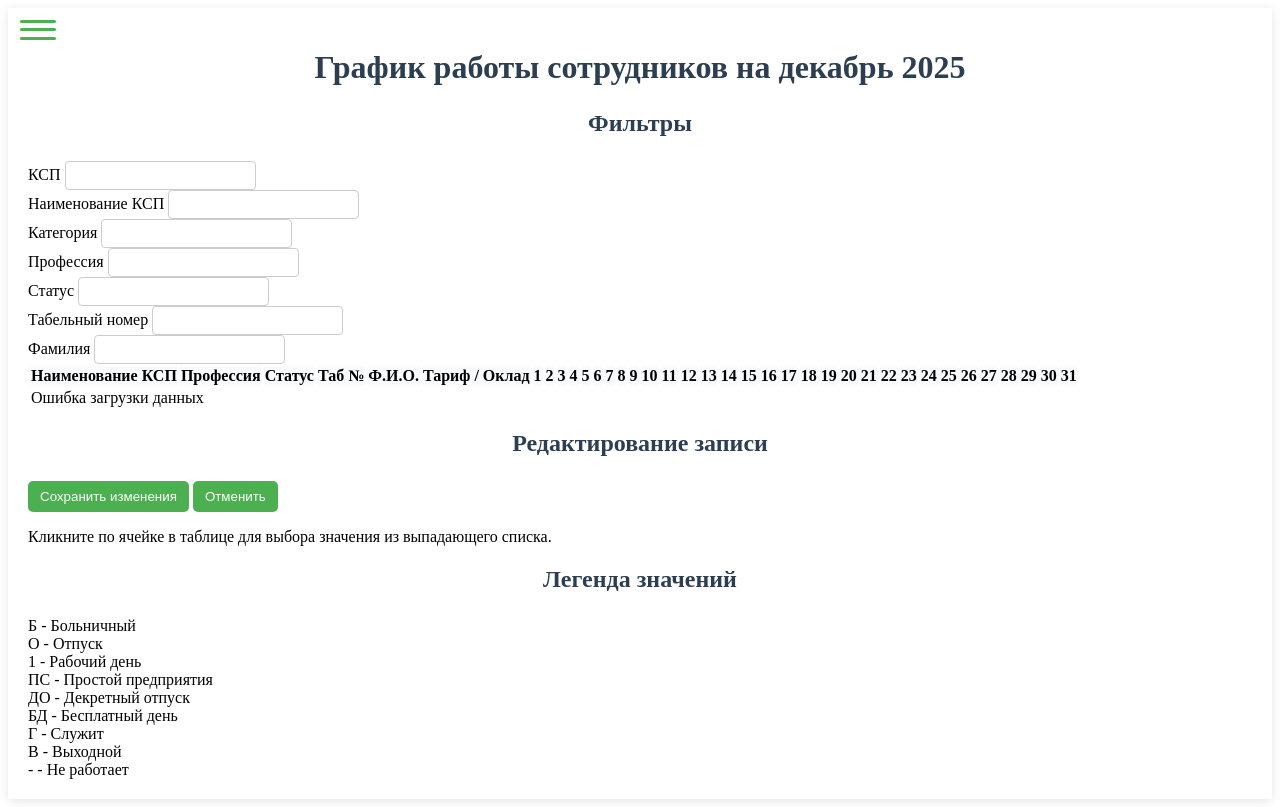
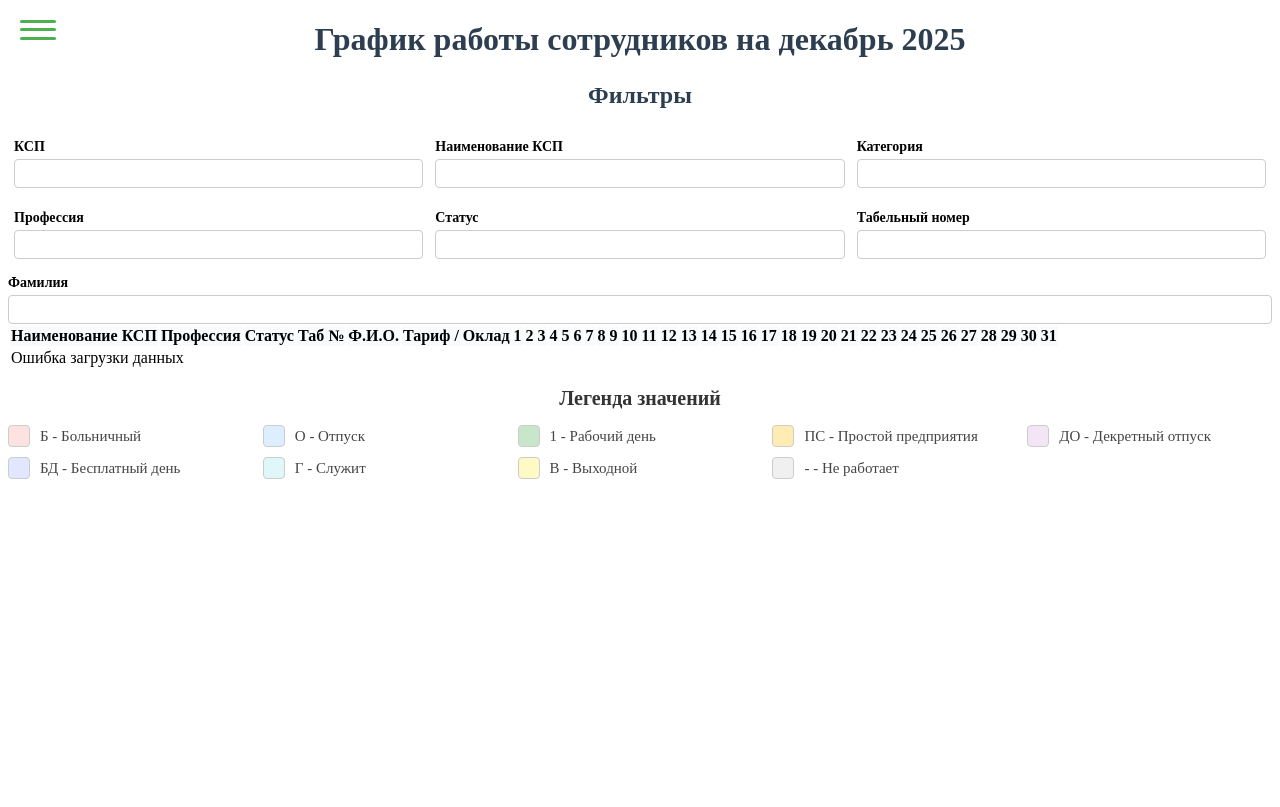
Before and after one commit to PyRusAdmin/Formation-work-schedule, a FastAPI app: page /report_card_12 in a window 1280 px wide. After the commit the page ends 479 px from the top, so only its background shows below. Run offline with FastAPI, Linux system fonts and the light colour scheme; tables that the repository leaves empty hold one stand-in row (values such as "Sample post"); data that the repository does not hold is empty.

Commit message:
Формирование внешнего вида

```diff
--- a/static/css/style.css
+++ b/static/css/style.css
@@ -268,11 +268,20 @@
 .container {
 /*    width: 100%; *//* Ширина страницы */
 /*    max-width: 1300px;*/
-    margin: 0 auto;
+/*    margin: 0 auto;*/
     background-color: white;
-    padding: 20px;
+/*    padding: 100%;*/
     /*    border-radius: 8px;*/
-    box-shadow: 0 2px 10px rgba(0, 0, 0, 0.1);
+    /*    box-shadow: 0 2px 10px rgba(0, 0, 0, 0.1);*/
+}
+
+
+/* Основные стили */
+.container {
+/*    margin: 0 auto;*/
+/*    background-color: white;*/
+/*    padding: 20px;*/
+/*    box-shadow: 0 2px 10px rgba(0, 0, 0, 0.1);*/
 }
 
 /* Дни */
@@ -425,96 +434,51 @@
 }
 
 /* ======= СТАТУСЫ ДНЕЙ ======= */
-.legend-color.red {
-    background: #fde2e2;
-}
-
+.legend-color.red {background: #fde2e2;}
 /* Б */
-.legend-color.blue {
-    background: #dceeff;
-}
-
+.legend-color.blue {background: #dceeff;}
 /* О */
-.legend-color.green {
-    background: #c8e6c9;
-}
-
-.legend-color.amber {
-    background: #ffecb3;
-}
-
-.legend-color.purple {
-    background: #f3e5f5;
-}
-
-.legend-color.indigo {
-    background: #e0e7ff;
-}
-
-.legend-color.cyan {
-    background: #e0f7fa;
-}
-
-.legend-color.yellow {
-    background: #fff9c4;
-}
-
-.legend-color.gray {
-    background: #f0f0f0;
-}
-
-
-.calendar-day.working {
-    background: #c8e6c9;
-}
-
-.calendar-day.weekend {
-    background: #fff0d6;
-}
-
-.calendar-day.vacation {
-    background: #dceeff;
-}
-
-.calendar-day.simple {
-    background: #f8e1ff;
-}
-
-.calendar-day.decret {
-    background: #f3e5f5;
-}
-
+.legend-color.green {background: #c8e6c9;}
+.legend-color.amber {background: #ffecb3;}
+.legend-color.purple {background: #f3e5f5;}
+.legend-color.indigo {background: #e0e7ff;}
+.legend-color.cyan {background: #e0f7fa;}
+.legend-color.yellow {background: #fff9c4;}
+.legend-color.gray {background: #f0f0f0;}
+.calendar-day.working {background: #c8e6c9;}
+.calendar-day.weekend {background: #fff0d6;}
+.calendar-day.vacation {background: #dceeff;}
+.calendar-day.simple {background: #f8e1ff;}
+.calendar-day.decret {background: #f3e5f5;}
 /* ДО — Декретный отпуск */
-.calendar-day.free {
-    background: #e0e7ff;
-}
-
+.calendar-day.free {background: #e0e7ff;}
 /* БД — Бесплатный день */
-.calendar-day.service {
-    background: #e0f7fa;
-}
-
+.calendar-day.service {background: #e0f7fa;}
 /* Г — Служит */
-.calendar-day.notworking {
-    background: #f0f0f0;
-}
-
+.calendar-day.notworking {background: #f0f0f0;}
 /* – — Не работает */
-.calendar-day.sick {
-    background: #fde2e2;
-}
-
+.calendar-day.sick {background: #fde2e2;}
 /* Б — Больничный */
 
 /* ======= ЛЕГЕНДА ======= */
-.legend-container {
-    max-width: 1200px;
-    margin: 30px auto;
-    background: #fff;
-    border-radius: 8px;
-    box-shadow: 0 2px 8px rgba(0, 0, 0, 0.1);
-    padding: 20px;
-}
+/*.legend-container {*/
+/*    max-width: 1200px;*/
+/*    margin: 30px auto;*/
+/*    background: #fff;*/
+/*    border-radius: 8px;*/
+/*    box-shadow: 0 2px 8px rgba(0, 0, 0, 0.1);*/
+/*    padding: 20px;*/
+/*}*/
+
+/* Легенда */
+/*.legend-container {*/
+/*    max-width: auto;*/
+/*    margin: 30px auto;*/
+/*    background: #fff;*/
+/*    border-radius: 1px;*/
+/*    box-shadow: 0 2px 8px rgba(0, 0, 0, 0.1);*/
+/*    padding: 100px;*/
+/*}*/
 
 .legend-container h2 {
     margin-bottom: 15px;
@@ -658,13 +622,7 @@
     pointer-events: auto;
 }
 
-/* Основные стили */
-.container {
-    margin: 0 auto;
-    background-color: white;
-    padding: 20px;
-    box-shadow: 0 2px 10px rgba(0, 0, 0, 0.1);
-}
+
 
 h1, h2 {
     text-align: center;
@@ -722,16 +680,6 @@
     margin-bottom: 4px;
     font-weight: bold;
     font-size: 14px;
-}
-
-/* Легенда */
-.legend-container {
-/*    max-width: auto;*/
-/*    margin: 30px auto;*/
-    background: #fff;
-    border-radius: 8px;
-    box-shadow: 0 2px 8px rgba(0, 0, 0, 0.1);
-    padding: 20px;
 }
 
 .legend-grid {
--- a/templates/base.html
+++ b/templates/base.html
@@ -33,7 +33,7 @@
 </div>
 
 <!-- Контент конкретной страницы -->
-<div class="container mx-auto">
+<div class="container">
     {% block content %}{% endblock %}
 </div>
 
--- a/templates/work_schedule/2025/12/report_card_12.html
+++ b/templates/work_schedule/2025/12/report_card_12.html
@@ -6,49 +6,29 @@
 
 <h1 class="text-2xl font-bold mb-6 text-center">График работы сотрудников на декабрь 2025</h1>
 
-<!-- Filters -->
-<div class="bg-white p-4 rounded-lg shadow-md mb-6">
-    <h2 class="text-lg font-semibold mb-4">Фильтры</h2>
-    <div class="grid grid-cols-1 md:grid-cols-7 gap-4">
-        <div>
-            <label class="block text-sm font-medium text-gray-700">КСП</label>
-            <input type="text" id="filter-ksp"
-                   class="mt-1 block max-w-xs border border-gray-300 rounded-md shadow-sm py-2 px-3 focus:outline-none focus:ring-blue-500 focus:border-blue-500">
-        </div>
-        <div>
-            <label class="block text-sm font-medium text-gray-700">Наименование КСП</label>
-            <input type="text" id="filter-name"
-                   class="mt-1 block max-w-xs border border-gray-300 rounded-md shadow-sm py-2 px-3 focus:outline-none focus:ring-blue-500 focus:border-blue-500">
-        </div>
-        <div>
-            <label class="block text-sm font-medium text-gray-700">Категория</label>
-            <input type="text" id="filter-category"
-                   class="mt-1 block max-w-xs border border-gray-300 rounded-md shadow-sm py-2 px-3 focus:outline-none focus:ring-blue-500 focus:border-blue-500">
-        </div>
-        <div>
-            <label class="block text-sm font-medium text-gray-700">Профессия</label>
-            <input type="text" id="filter-profession"
-                   class="mt-1 block max-w-xs border border-gray-300 rounded-md shadow-sm py-2 px-3 focus:outline-none focus:ring-blue-500 focus:border-blue-500">
-        </div>
-        <div>
-            <label class="block text-sm font-medium text-gray-700">Статус</label>
-            <input type="text" id="filter-status"
-                   class="mt-1 block max-w-xs border border-gray-300 rounded-md shadow-sm py-2 px-3 focus:outline-none focus:ring-blue-500 focus:border-blue-500">
-        </div>
-        <!--        Поле ввода табельного номера-->
-        <div>
-            <label class="block text-sm font-medium text-gray-700">Табельный номер</label>
-            <input type="text" id="filter-service-number"
-                   class="mt-1 block max-w-xs border border-gray-300 rounded-md shadow-sm py-2 px-3 focus:outline-none focus:ring-blue-500 focus:border-blue-500">
-        </div>
-        <!--        Поле ввода фамилии-->
-        <div>
-            <label class="block text-sm font-medium text-gray-700">Фамилия</label>
-            <input type="text" id="filter-surname"
-                   class="mt-1 block max-w-xs border border-gray-300 rounded-md shadow-sm py-2 px-3 focus:outline-none focus:ring-blue-500 focus:border-blue-500">
-        </div>
+<!-- Фильтры -->
+<div class="filter-section mb-6">
+    <h2>Фильтры</h2>
+    <table>
+        <tr>
+            <th><label>КСП</label><input type="text" id="filter-ksp"></th>
+            <th><label>Наименование КСП</label><input type="text" id="filter-name"></th>
+            <th><label>Категория</label><input type="text" id="filter-category"></th>
+        </tr>
+    </table>
+    <table>
+        <tr>
+            <th><label>Профессия</label><input type="text" id="filter-profession"></th>
+            <th><label>Статус</label><input type="text" id="filter-status"></th>
+            <th><label>Табельный номер</label><input type="text" id="filter-service-number"></th>
+        </tr>
+    </table>
+    <div style="margin-top: 10px;">
+        <label>Фамилия</label>
+        <input type="text" id="filter-surname" style="width: 100%; padding: 6px; border: 1px solid #ccc; border-radius: 4px;">
     </div>
 </div>
+
 
 <!-- Главная таблица -->
 <div class="overflow-x-auto overflow-y-auto max-h-[80vh] border rounded-md shadow-sm">
@@ -98,64 +78,37 @@
     </table>
 </div>
 
-<!-- Edit Mode Controls -->
-<div id="edit-controls" class="mt-6 bg-white p-4 rounded-lg shadow-md hidden">
-    <h2 class="text-lg font-semibold mb-4">Редактирование записи</h2>
-    <div class="flex space-x-4">
-        <button id="save-btn"
-                class="px-4 py-2 bg-blue-600 text-white rounded-md hover:bg-blue-700 focus:outline-none focus:ring-2 focus:ring-blue-500 focus:ring-offset-2">
-            Сохранить изменения
-        </button>
-        <button id="cancel-btn"
-                class="px-4 py-2 bg-gray-600 text-white rounded-md hover:bg-gray-700 focus:outline-none focus:ring-2 focus:ring-gray-500 focus:ring-offset-2">
-            Отменить
-        </button>
-    </div>
-    <p class="mt-2 text-sm text-gray-600">
-        Кликните по ячейке в таблице для выбора значения из выпадающего списка.
-    </p>
-</div>
+<!--&lt;!&ndash; Edit Mode Controls &ndash;&gt;-->
+<!--<div id="edit-controls" class="mt-6 bg-white p-4 rounded-lg shadow-md hidden">-->
+<!--    <h2 class="text-lg font-semibold mb-4">Редактирование записи</h2>-->
+<!--    <div class="flex space-x-4">-->
+<!--        <button id="save-btn"-->
+<!--                class="px-4 py-2 bg-blue-600 text-white rounded-md hover:bg-blue-700 focus:outline-none focus:ring-2 focus:ring-blue-500 focus:ring-offset-2">-->
+<!--            Сохранить изменения-->
+<!--        </button>-->
+<!--        <button id="cancel-btn"-->
+<!--                class="px-4 py-2 bg-gray-600 text-white rounded-md hover:bg-gray-700 focus:outline-none focus:ring-2 focus:ring-gray-500 focus:ring-offset-2">-->
+<!--            Отменить-->
+<!--        </button>-->
+<!--    </div>-->
+<!--    <p class="mt-2 text-sm text-gray-600">-->
+<!--        Кликните по ячейке в таблице для выбора значения из выпадающего списка.-->
+<!--    </p>-->
+<!--</div>-->
 
 <!-- Легенда значений -->
-<div class="mt-6 bg-white p-4 rounded-lg shadow-md">
-    <h2 class="text-lg font-semibold mb-4">Легенда значений</h2>
-    <div class="grid grid-cols-1 md:grid-cols-4 gap-4">
-        <div class="flex items-center">
-            <div class="w-6 h-6 bg-red-100 border border-red-300 rounded mr-2"></div>
-            <span>Б - Больничный</span>
-        </div>
-        <div class="flex items-center">
-            <div class="w-6 h-6 bg-blue-100 border border-blue-300 rounded mr-2"></div>
-            <span>О - Отпуск</span>
-        </div>
-        <div class="flex items-center">
-            <div class="w-6 h-6 bg-green-100 border border-green-300 rounded mr-2"></div>
-            <span>1 - Рабочий день</span>
-        </div>
-        <div class="flex items-center">
-            <div class="w-6 h-6 bg-amber-100 border border-amber-300 rounded mr-2"></div>
-            <span>ПС - Простой предприятия</span>
-        </div>
-        <div class="flex items-center">
-            <div class="w-6 h-6 bg-purple-100 border border-purple-300 rounded mr-2"></div>
-            <span>ДО - Декретный отпуск</span>
-        </div>
-        <div class="flex items-center">
-            <div class="w-6 h-6 bg-indigo-100 border border-indigo-300 rounded mr-2"></div>
-            <span>БД - Бесплатный день</span>
-        </div>
-        <div class="flex items-center">
-            <div class="w-6 h-6 bg-cyan-100 border border-cyan-300 rounded mr-2"></div>
-            <span>Г - Служит</span>
-        </div>
-        <div class="flex items-center">
-            <div class="w-6 h-6 bg-yellow-100 border border-yellow-300 rounded mr-2"></div>
-            <span>В - Выходной</span>
-        </div>
-        <div class="flex items-center">
-            <div class="w-6 h-6 bg-gray-100 border border-gray-300 rounded mr-2"></div>
-            <span>- - Не работает</span>
-        </div>
+<div class="legend-container">
+    <h2>Легенда значений</h2>
+    <div class="legend-grid">
+        <div class="legend-item"><div class="legend-color red"></div>Б - Больничный</div>
+        <div class="legend-item"><div class="legend-color blue"></div>О - Отпуск</div>
+        <div class="legend-item"><div class="legend-color green"></div>1 - Рабочий день</div>
+        <div class="legend-item"><div class="legend-color amber"></div>ПС - Простой предприятия</div>
+        <div class="legend-item"><div class="legend-color purple"></div>ДО - Декретный отпуск</div>
+        <div class="legend-item"><div class="legend-color indigo"></div>БД - Бесплатный день</div>
+        <div class="legend-item"><div class="legend-color cyan"></div>Г - Служит</div>
+        <div class="legend-item"><div class="legend-color yellow"></div>В - Выходной</div>
+        <div class="legend-item"><div class="legend-color gray"></div>- - Не работает</div>
     </div>
 </div>
 
```
Also changed, not shown: templates/work_schedule/2025/10/report_card_10.html (+12 -39 lines), templates/work_schedule/2025/11/report_card_11.html (+9 -36 lines).
